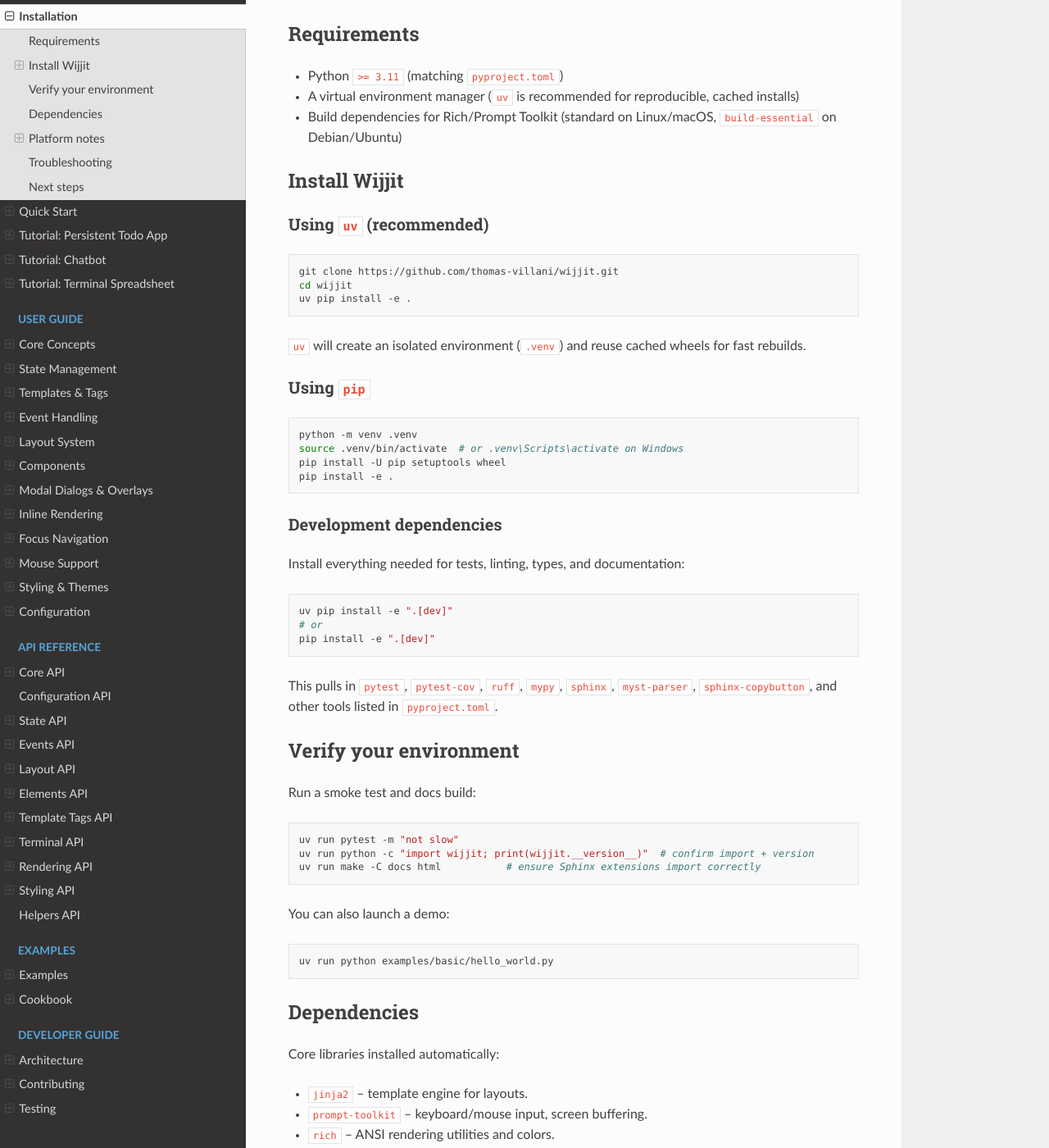
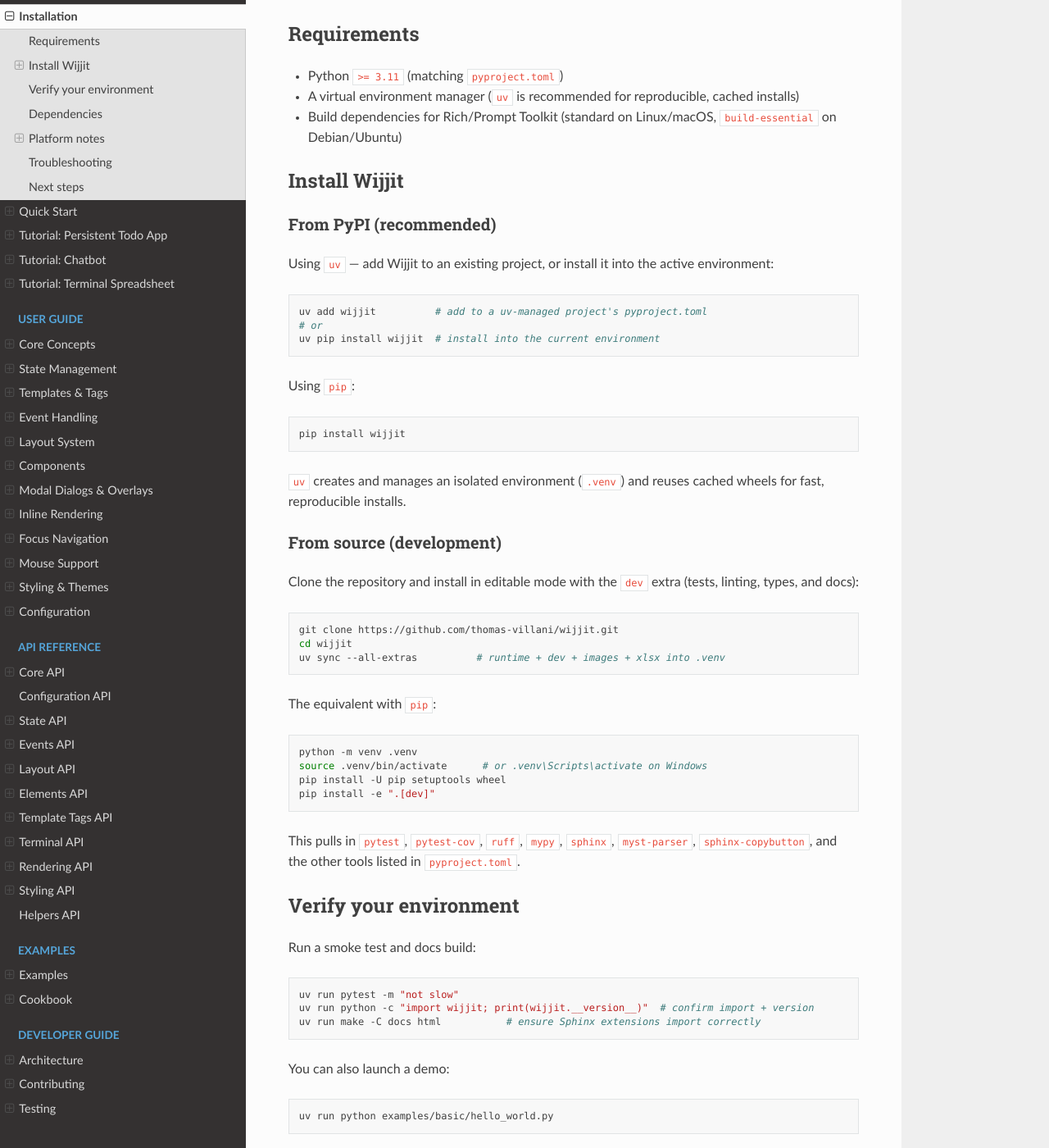
Before and after one commit to thomas-villani/wijjit, a Sphinx documentation site: the page built from docs/source/getting_started/installation.rst, in a window 1280 px wide and 1400 px high, scrolled down 207 px. Shown: the whole window at 82% size. Built offline with Sphinx 7.4.7 and the Read the Docs theme 3.1.0, drawn with Linux system fonts in a browser that asks for light colours; some of the changed text lies outside the part shown.

Commit message:
docs: make uv the first-class install path in README + docs
Surface the uv install commands alongside pip across the install
docs, and lead with the published-package path now that 0.1.0 is
heading to PyPI.

- README: quote `uv add "wijjit[images]"` so the extra bracket is
  shell-safe and matches the pip line.
- installation.rst: restructure PyPI-first (`uv add` / `uv pip
  install wijjit` / `pip install wijjit`); from-source (`uv sync
  --all-extras`) becomes the dev path. Make the images extra and the
  troubleshooting note PyPI-aware.
- contributing.rst: align dev setup to `uv sync --all-extras`
  (matches CONTRIBUTING.md).
- installation.rst: document the Linux pyperclip/xclip-xsel clipboard
  fallback (RELEASE_PLAN 1d) so the docs match the README note.

Sphinx build stays clean (0 warnings).

Co-Authored-By: Claude Opus 4.8 (1M context) <noreply@anthropic.com>

```diff
--- a/docs/source/developer_guide/contributing.rst
+++ b/docs/source/developer_guide/contributing.rst
@@ -11,7 +11,7 @@ Environment setup
 
    .. code-block:: bash
 
-       uv pip install -e ".[dev]"
+       uv sync --all-extras    # runtime + dev + images + xlsx into .venv
 
    or with ``pip``:
 
--- a/docs/source/getting_started/installation.rst
+++ b/docs/source/getting_started/installation.rst
@@ -13,39 +13,46 @@ Requirements
 Install Wijjit
 --------------
 
-Using ``uv`` (recommended)
-~~~~~~~~~~~~~~~~~~~~~~~~~~
+From PyPI (recommended)
+~~~~~~~~~~~~~~~~~~~~~~~~~
+
+Using ``uv`` — add Wijjit to an existing project, or install it into the active environment:
+
+.. code-block:: bash
+
+    uv add wijjit          # add to a uv-managed project's pyproject.toml
+    # or
+    uv pip install wijjit  # install into the current environment
+
+Using ``pip``:
+
+.. code-block:: bash
+
+    pip install wijjit
+
+``uv`` creates and manages an isolated environment (``.venv``) and reuses cached wheels for fast, reproducible installs.
+
+From source (development)
+~~~~~~~~~~~~~~~~~~~~~~~~~~~
+
+Clone the repository and install in editable mode with the ``dev`` extra (tests, linting, types, and docs):
 
 .. code-block:: bash
 
     git clone https://github.com/thomas-villani/wijjit.git
     cd wijjit
-    uv pip install -e .
+    uv sync --all-extras          # runtime + dev + images + xlsx into .venv
 
-``uv`` will create an isolated environment (``.venv``) and reuse cached wheels for fast rebuilds.
-
-Using ``pip``
-~~~~~~~~~~~~~
+The equivalent with ``pip``:
 
 .. code-block:: bash
 
     python -m venv .venv
-    source .venv/bin/activate  # or .venv\Scripts\activate on Windows
+    source .venv/bin/activate      # or .venv\Scripts\activate on Windows
     pip install -U pip setuptools wheel
-    pip install -e .
-
-Development dependencies
-~~~~~~~~~~~~~~~~~~~~~~~~
-
-Install everything needed for tests, linting, types, and documentation:
-
-.. code-block:: bash
-
-    uv pip install -e ".[dev]"
-    # or
     pip install -e ".[dev]"
 
-This pulls in ``pytest``, ``pytest-cov``, ``ruff``, ``mypy``, ``sphinx``, ``myst-parser``, ``sphinx-copybutton``, and other tools listed in :file:`pyproject.toml`.
+This pulls in ``pytest``, ``pytest-cov``, ``ruff``, ``mypy``, ``sphinx``, ``myst-parser``, ``sphinx-copybutton``, and the other tools listed in :file:`pyproject.toml`.
 
 Verify your environment
 -----------------------
@@ -80,11 +87,11 @@ Optional ``images`` extra:
 
 .. code-block:: bash
 
-    pip install -e ".[images]"
+    uv add "wijjit[images]"
     # or
-    uv sync --extra images
+    pip install "wijjit[images]"
 
-This installs ``Pillow`` to enable the ``ImageView`` element (ASCII/ANSI image rendering).
+This installs ``Pillow`` to enable the ``ImageView`` element (ASCII/ANSI image rendering). From a source checkout, use ``uv sync --extra images`` or ``pip install -e ".[images]"`` instead.
 
 Optional additions in ``.[dev]``:
 
@@ -110,6 +117,8 @@ Ensure locale variables are set:
     export LANG=en_US.UTF-8
     export LC_ALL=en_US.UTF-8
 
+Clipboard copy/paste uses the system clipboard via ``pyperclip``, which needs ``xclip`` or ``xsel`` installed (e.g. ``sudo apt install xclip``). Without them, Wijjit falls back to an internal in-process clipboard — copy/paste still works inside the app, just not across other programs.
+
 macOS
 ~~~~~
 
@@ -119,7 +128,7 @@ Troubleshooting
 ---------------
 
 ``ImportError: No module named 'wijjit'``
-    Confirm the package is installed in editable mode (``pip install -e .``) and that your virtual environment is active.
+    Confirm the package is installed (``uv add wijjit`` / ``pip install wijjit``, or ``pip install -e .`` for a source checkout) and that the correct virtual environment is active.
 
 Broken borders or glyphs
     Switch to a font with box-drawing characters (e.g., Fira Code, JetBrains Mono). On Windows, prefer Windows Terminal over ``cmd.exe``.
```
Also changed, not shown: README.md (+7 -1 lines).
